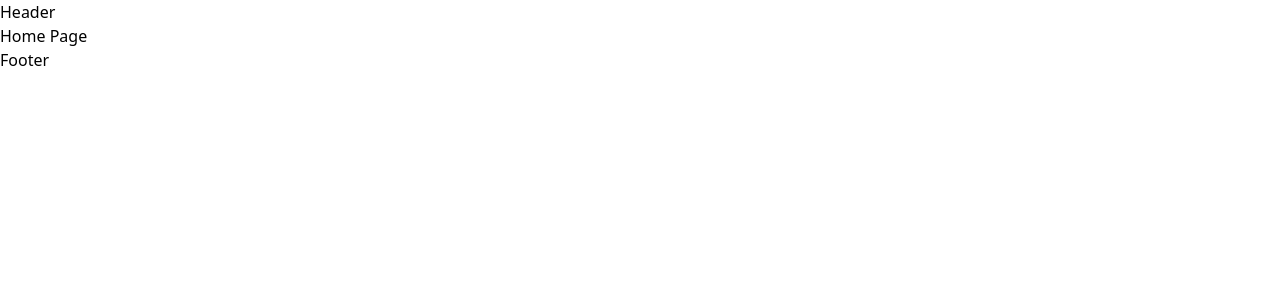
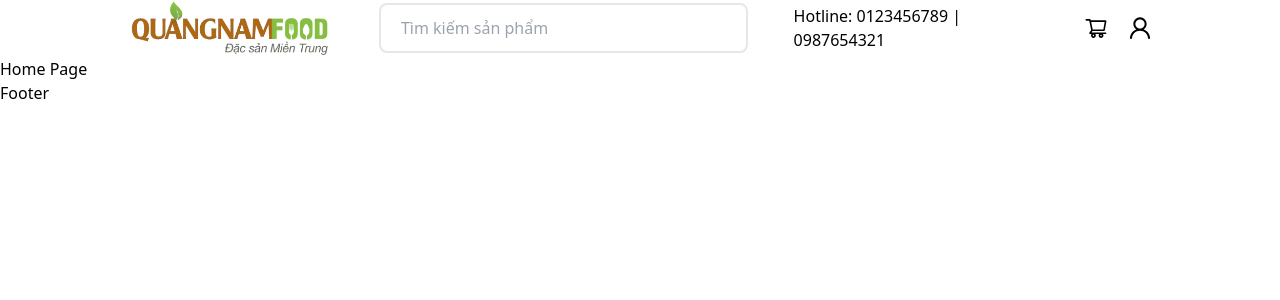
Before and after one commit to Trang-devDX/DATN_FE, a React (Create React App) app: page / in a window 1280 px wide. Shown: the top 300 px of the page. Built offline with nearby package versions, Linux system fonts and the light colour scheme.

Commit message:
basic header

```diff
--- a/package.json
+++ b/package.json
@@ -3,6 +3,7 @@
   "version": "0.1.0",
   "private": true,
   "dependencies": {
+    "@ant-design/icons": "^6.0.0",
     "@testing-library/dom": "^10.4.0",
     "@testing-library/jest-dom": "^6.6.3",
     "@testing-library/react": "^16.2.0",
--- a/src/components/Header.jsx
+++ b/src/components/Header.jsx
@@ -1,5 +1,24 @@
-export default function Header(){
+import logo from '../assets/images/logo.png'
+import { SearchOutlined, ShoppingCartOutlined, UserOutlined, ProfileOutlined, LogoutOutlined } from '@ant-design/icons';
+
+export default function Header() {
     return (
-        <div>Header</div>
-    )
+        <div className="flex justify-center">
+            <div className="w-[80%] flex flex-wrap">
+                <div className="w-[20%]">
+                    <img src={logo} alt="Logo" />
+                </div>
+                <div className="w-[45%] flex justify-center items-center">
+                    <input type="text" placeholder="Tìm kiếm sản phẩm" prefix={<SearchOutlined />} className='w-[80%] h-[50px] border-2 rounded-lg p-5'/>
+                </div>
+                <div className="w-[20%] flex justify-center items-center">
+                    <p>Hotline: 0123456789 | 0987654321</p>
+                </div>
+                <div className="w-[15%] flex items-center justify-end gap-5">
+                    <ShoppingCartOutlined className="text-2xl" />
+                    <UserOutlined className="text-2xl" />
+                </div>
+            </div>
+        </div>
+    );
 }
```
Also changed, not shown: 1 other file (tests, documents, lock files or other folders).
